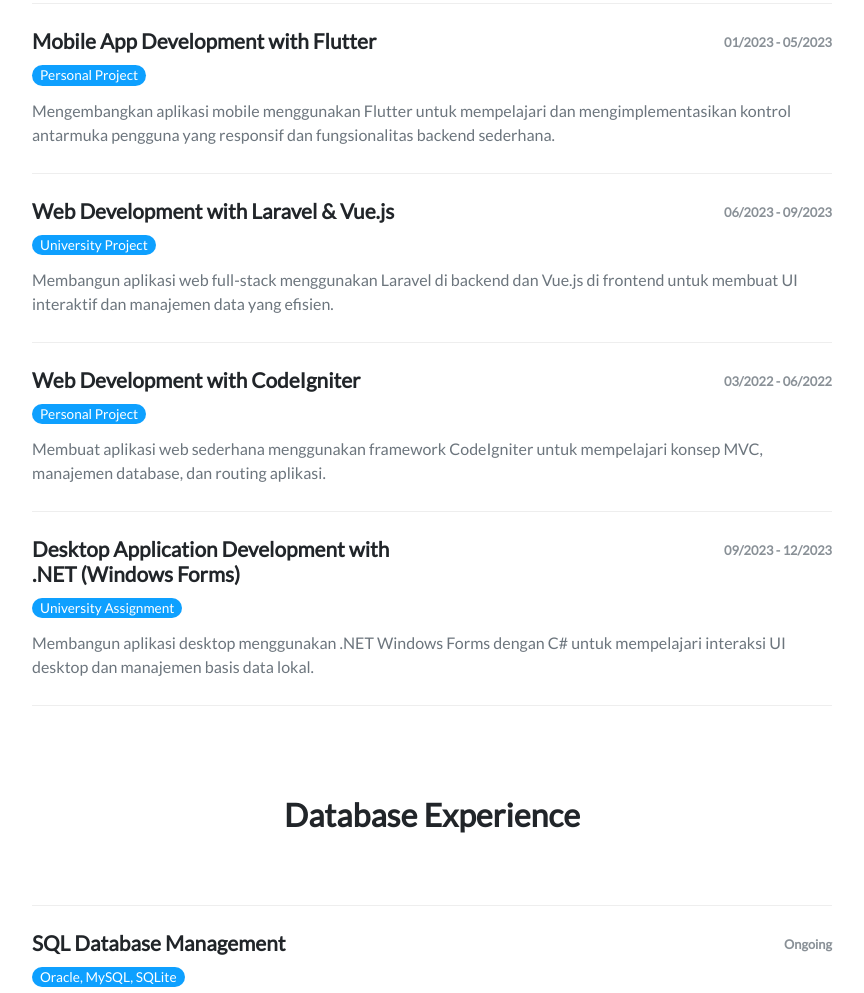
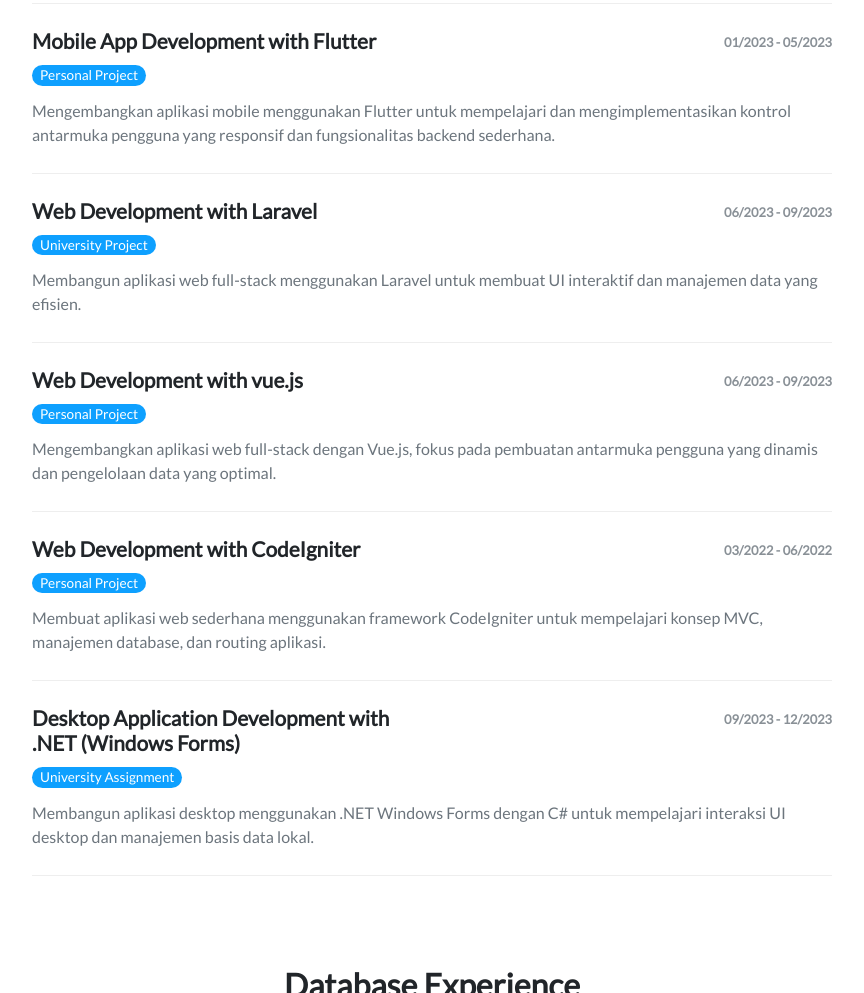
Before and after one commit to ilhamganteng321/resume_web, a plain HTML site: page index.html in a window 1280 px wide. Shown: the part 840-1833 px from the top of the page, without its empty margins (208-1072 px from the left). Drawn offline with nearby package versions, Linux system fonts and the light colour scheme.

Commit message:
Add files via upload

```diff
--- a/index.html
+++ b/index.html
@@ -41,9 +41,9 @@
               </li>
             </ul>
           </div>
-          <div class="ilham">
+          <!-- <div class="ilham">
             <img class="img-fluid rounded-circle" src="assets/img/foto.jpg" style="height: 40pt; width: 40pt;">
-          </div>
+          </div> -->
           <!-- <a href="https://tutorialzine.com/2018/04/freebie-beautiful-cv-template-with-bootstrap" class="btn btn-danger download-template" role="button" aria-disabled="true">Download</a> -->
       </div>
     </nav>
@@ -80,7 +80,7 @@
             <div class="item">
               <div class="row">
                 <div class="col-md-6">
-                  <h3>Web Development with Laravel & Vue.js</h3>
+                  <h3>Web Development with Laravel</h3>
                   <h4 class="organization">University Project</h4>
                 </div>
                 <div class="col-md-6">
@@ -88,7 +88,22 @@
                 </div>
               </div>
               <p class="text-muted">
-                Membangun aplikasi web full-stack menggunakan Laravel di backend dan Vue.js di frontend untuk membuat UI interaktif dan manajemen data yang efisien.
+                Membangun aplikasi web full-stack menggunakan Laravel untuk membuat UI interaktif dan manajemen data yang efisien.
+              </p>
+            </div>
+
+            <div class="item">
+              <div class="row">
+                <div class="col-md-6">
+                  <h3>Web Development with vue.js</h3>
+                  <h4 class="organization">Personal Project</h4>
+                </div>
+                <div class="col-md-6">
+                  <time class="period">06/2023 - 09/2023</time>
+                </div>
+              </div>
+              <p class="text-muted">
+                Mengembangkan aplikasi web full-stack dengan Vue.js, fokus pada pembuatan antarmuka pengguna yang dinamis dan pengelolaan data yang optimal.
               </p>
             </div>
 
```
